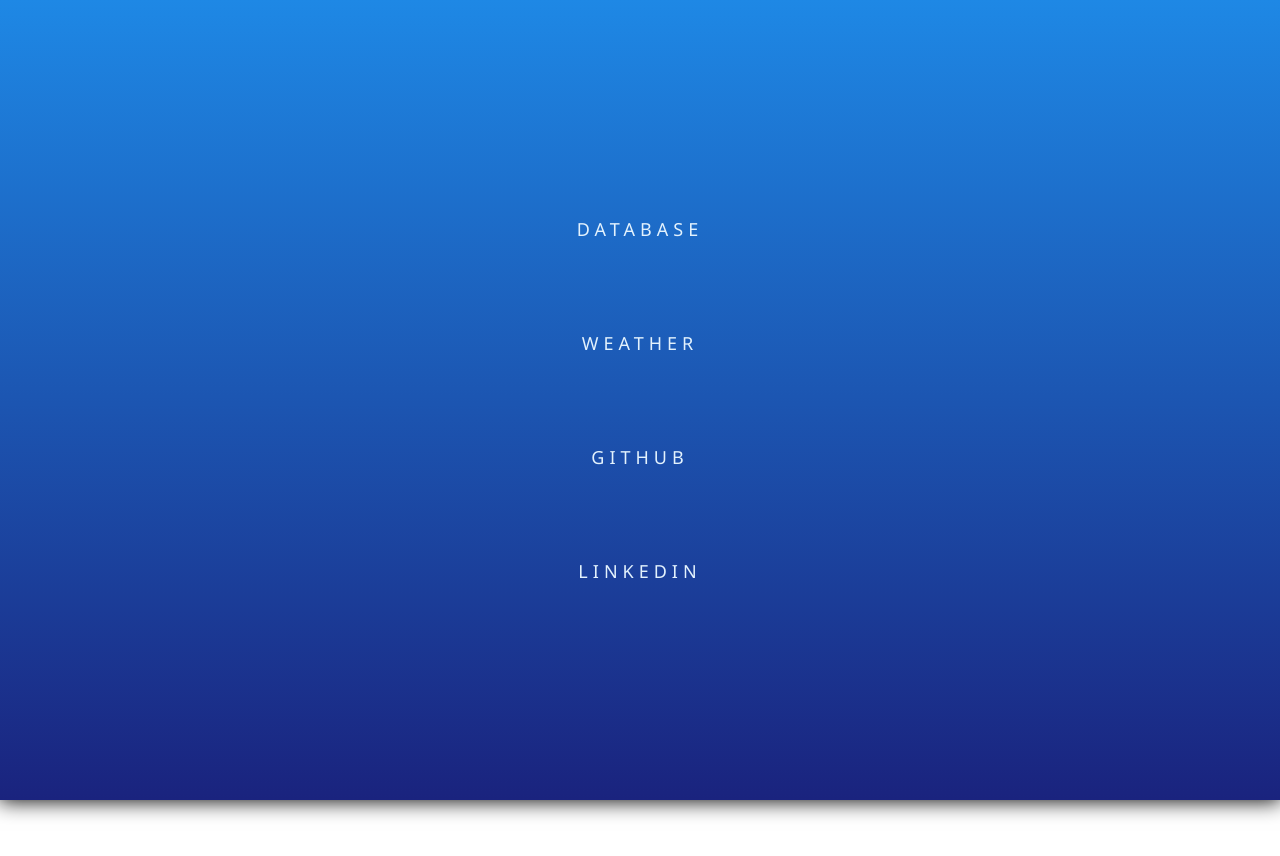
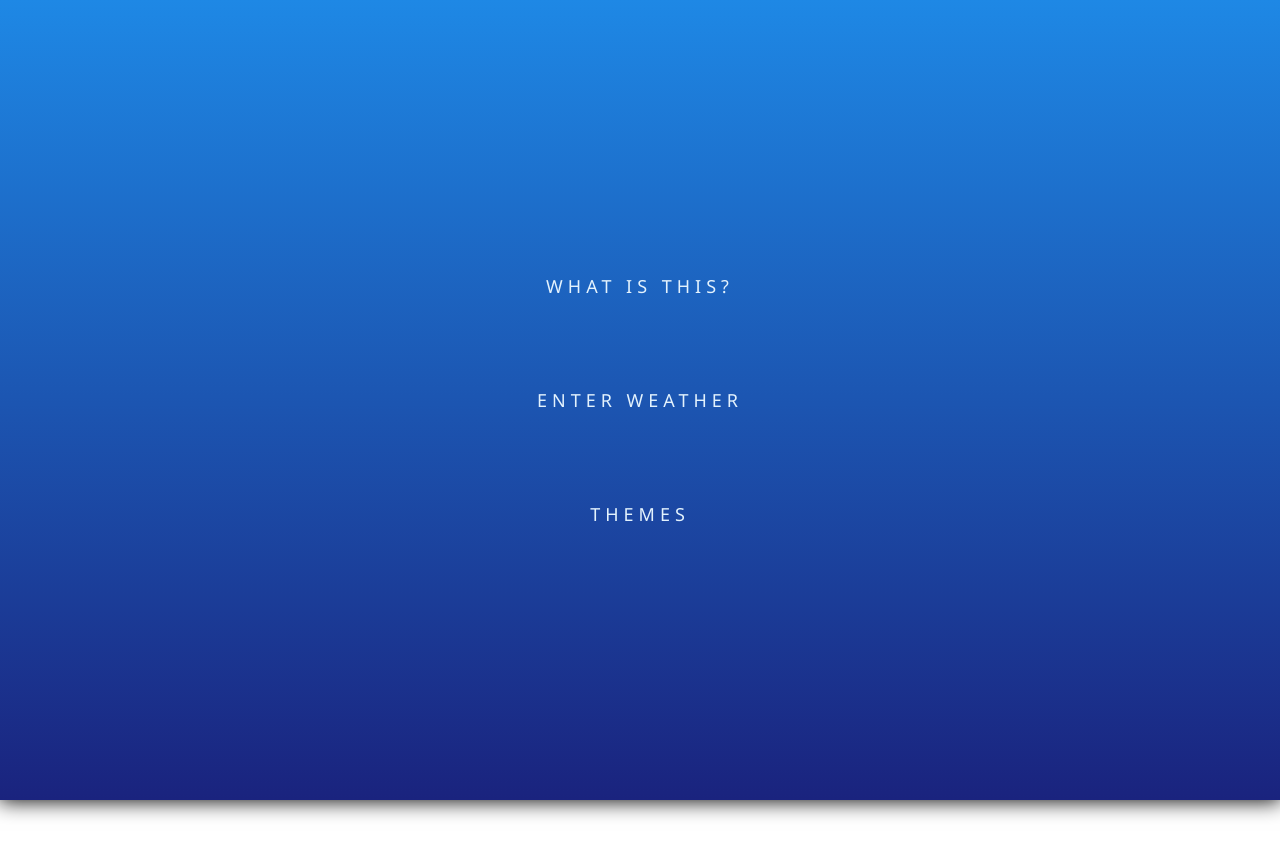
Before and after one commit to BenJanTutting/Hub, a plain HTML site: page index.html in a window 1280 px wide. Drawn offline with Linux system fonts and the light colour scheme.

Commit message:
cleaning up bits

```diff
--- a/index.html
+++ b/index.html
@@ -1,7 +1,6 @@
 <html>
     <head>
         <meta charset="utf-8">
-        <script src="script\script.js"></script>
         <link rel="stylesheet" href="styles/index-styles.css">
         <link rel="stylesheet" href="styles/hidden-footer-styles.css">
 
@@ -10,24 +9,31 @@
     </head>
     <body>
         <div class="all-content">
-            <div class="menu" onload="GetWeatherInfo('596238')">
-                <a class = "button" href="pages/database.html">
-                    Database
+            <div class="menu">
+                <a>
+                    What is this?
                 </a>
                 <a href="pages/weather.html">
-                    Weather
+                    Enter Weather
                 </a>
+                <a href="pages/themes.html">
+                    Themes
+                </a>
+            </div>
+        </div>
+        <div class="fake-footer"></div>
+        <footer>
+            <div class="footerContainer">
                 <a href="https://github.com/BenasJan">
                     Github
                 </a>
                 <a href="https://www.linkedin.com/in/benas-janušonis-6132a5191/">
                     LinkedIn
                 </a>
+                <a href="https://www.youtube.com/watch?v=dQw4w9WgXcQ">
+                    Mystery link
+                </a>
             </div>
-        </div>
-        <div class="fake-footer"></div>
-        <footer>
-            <h1>bet ya didnt expect a hidden footer eh? :></h1>
         </footer>
     </body>
 </html>
--- a/styles/index-styles.css
+++ b/styles/index-styles.css
@@ -35,7 +35,8 @@ body {
     transform: translate(-50%);
     color: #E3F2FD;
     background-color: transparent;
-    width: 50%;
+    width: 600px;
+    max-width: 50%;
     animation: fade-in 0.5s ease-in;
 }
 
```
Also changed, not shown: pages/themes.html (renamed from pages/database.html, +3 -6 lines).
